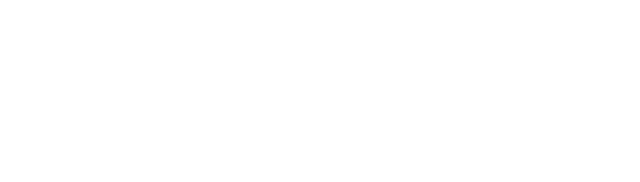
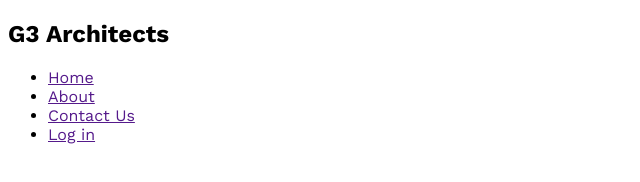
Before and after one commit to toroniadhikary/g3-architects, a plain HTML site: page index.html in a window 1280 px wide. Shown: the whole page, without its empty margins (0-640 px from the left). Drawn offline with nearby package versions, Linux system fonts and the light colour scheme.

Commit message:
added work sans font

```diff
--- a/index.html
+++ b/index.html
@@ -4,8 +4,19 @@
     <meta charset="UTF-8">
     <meta name="viewport" content="width=device-width, initial-scale=1.0">
     <title>G3 Architects</title>
+    <link rel="stylesheet" href="style/style.css">
 </head>
-<body>
-
+<body class="work-sans-font">
+    <header>
+        <nav>
+            <h2>G3 Architects</h2>
+            <ul>
+                <li><a href="">Home</a></li>
+                <li><a href="">About</a></li>
+                <li><a href="">Contact Us</a></li>
+                <li><a href=""> Log in</a></li>
+            </ul>
+        </nav>
+    </header>
 </body>
 </html>
--- /dev/null
+++ b/style/style.css
@@ -0,0 +1,9 @@
+@import url('https://fonts.googleapis.com/css2?family=Work+Sans:ital,wght@0,100..900;1,100..900&display=swap');
+
+
+.work-sans-font {
+  font-family: "Work Sans", serif;
+  font-optical-sizing: auto;
+  font-weight: 500px;
+  font-style: normal;
+}
```
